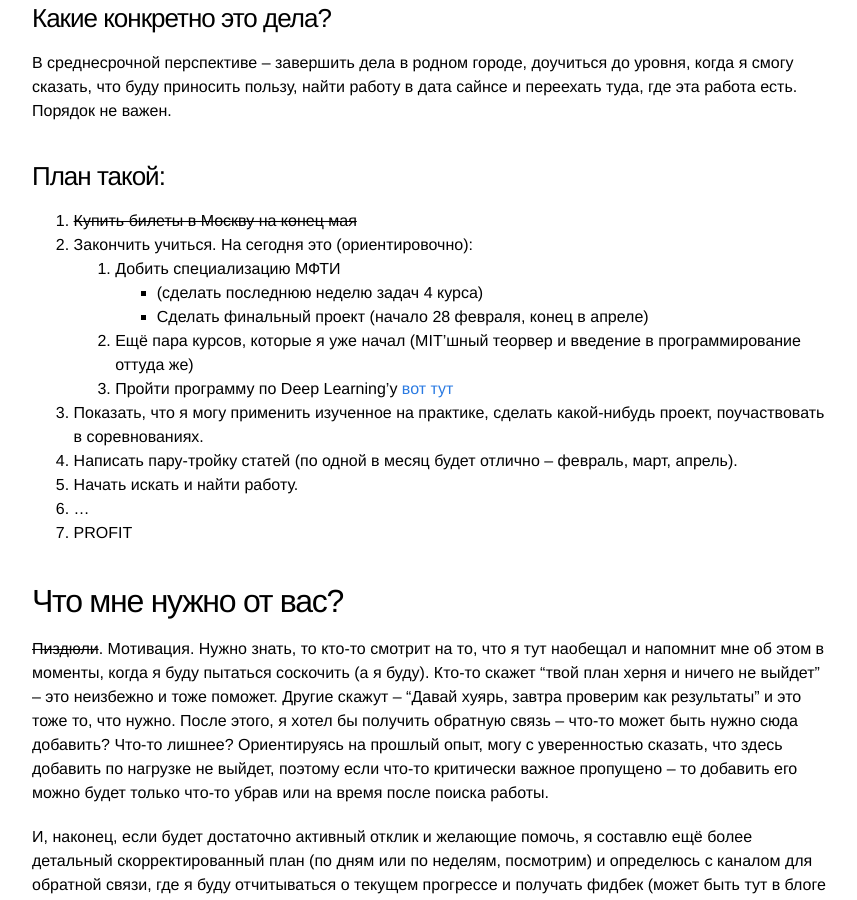
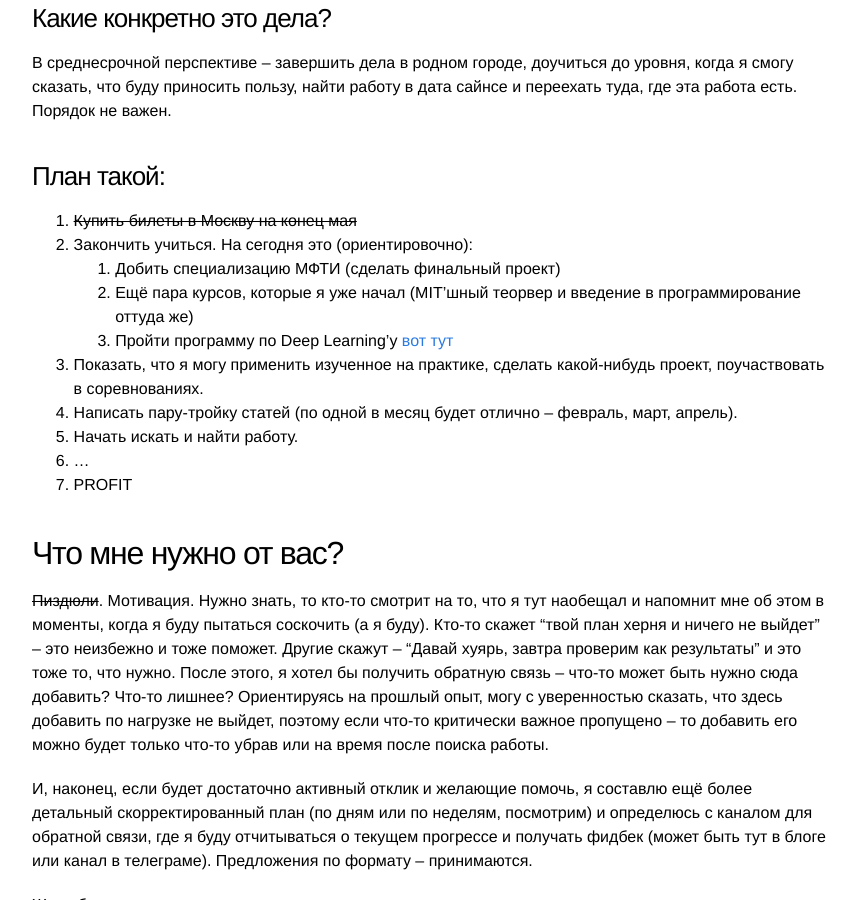
Before and after one commit to cepera-ang/cepera-ang.github.io, a Jekyll site: the page built from _posts/2017-01-25-On-Motivation.markdown, in a window 1280 px wide and 900 px high, scrolled down 1262 px. Shown: the whole window, without its empty margins (208-1065 px from the left). Built offline with Jekyll 4.4.1, drawn with Linux system fonts in a browser that asks for light colours; comment, search, counter and statistics services are not loaded.

Commit message:
A little bit more edits

```diff
--- a/_posts/2017-01-25-On-Motivation.markdown
+++ b/_posts/2017-01-25-On-Motivation.markdown
@@ -32,9 +32,7 @@ mathjax: true
 
 1. ~~Купить билеты в Москву на конец мая~~
 2. Закончить учиться. На сегодня это (ориентировочно):
-    1. Добить специализацию МФТИ
-        * (сделать последнюю неделю задач 4 курса)
-        * Сделать финальный проект (начало 28 февраля, конец в апреле)
+    1. Добить специализацию МФТИ (сделать финальный проект)
     2. Ещё пара курсов, которые я уже начал (MIT'шный теорвер и введение в программирование оттуда же)
     3. Пройти программу по Deep Learning'у [вот тут](http://yerevann.com/a-guide-to-deep-learning/)
 3. Показать, что я могу применить изученное на практике, сделать какой-нибудь проект, поучаствовать в соревнованиях.
```
